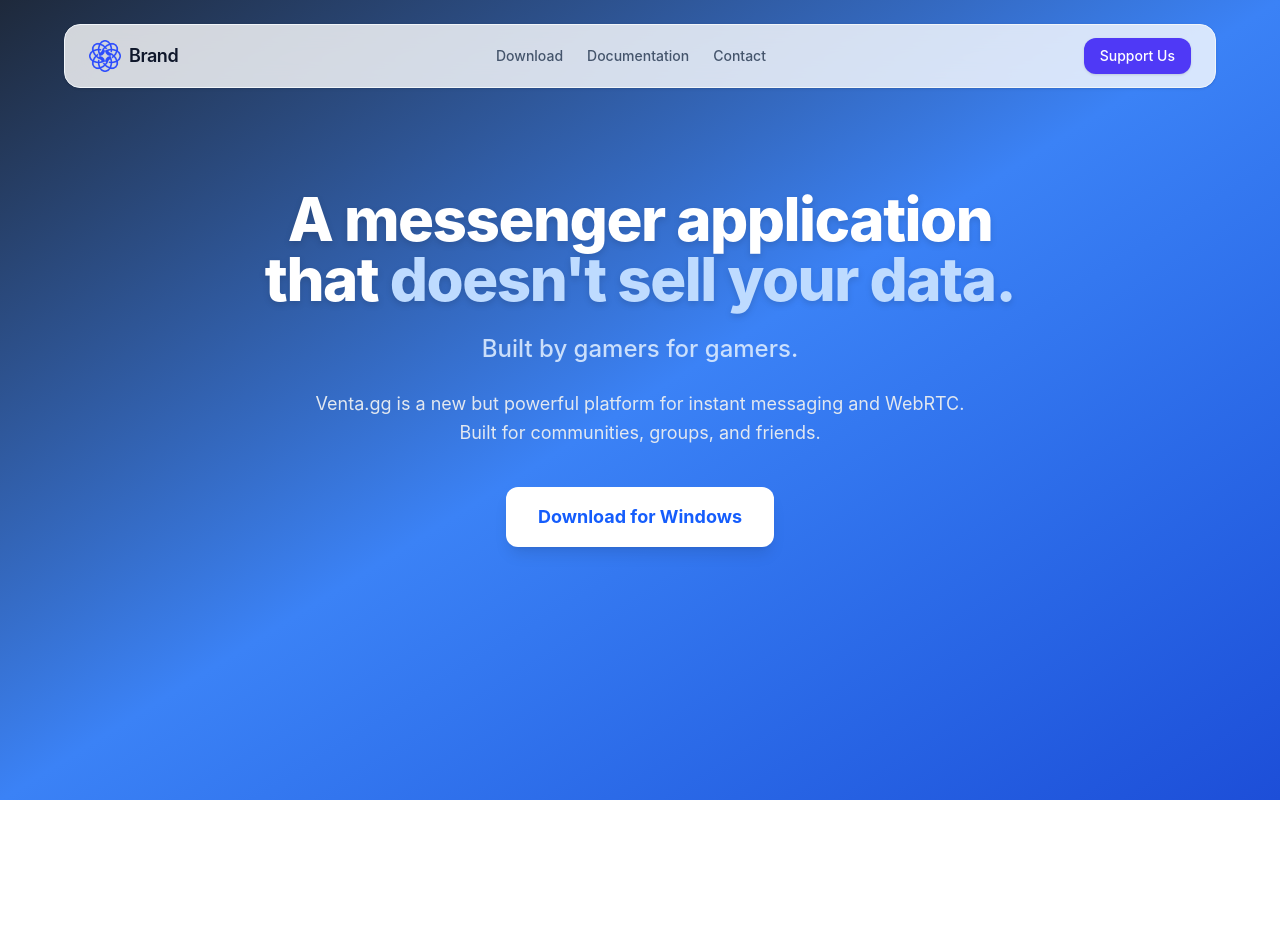
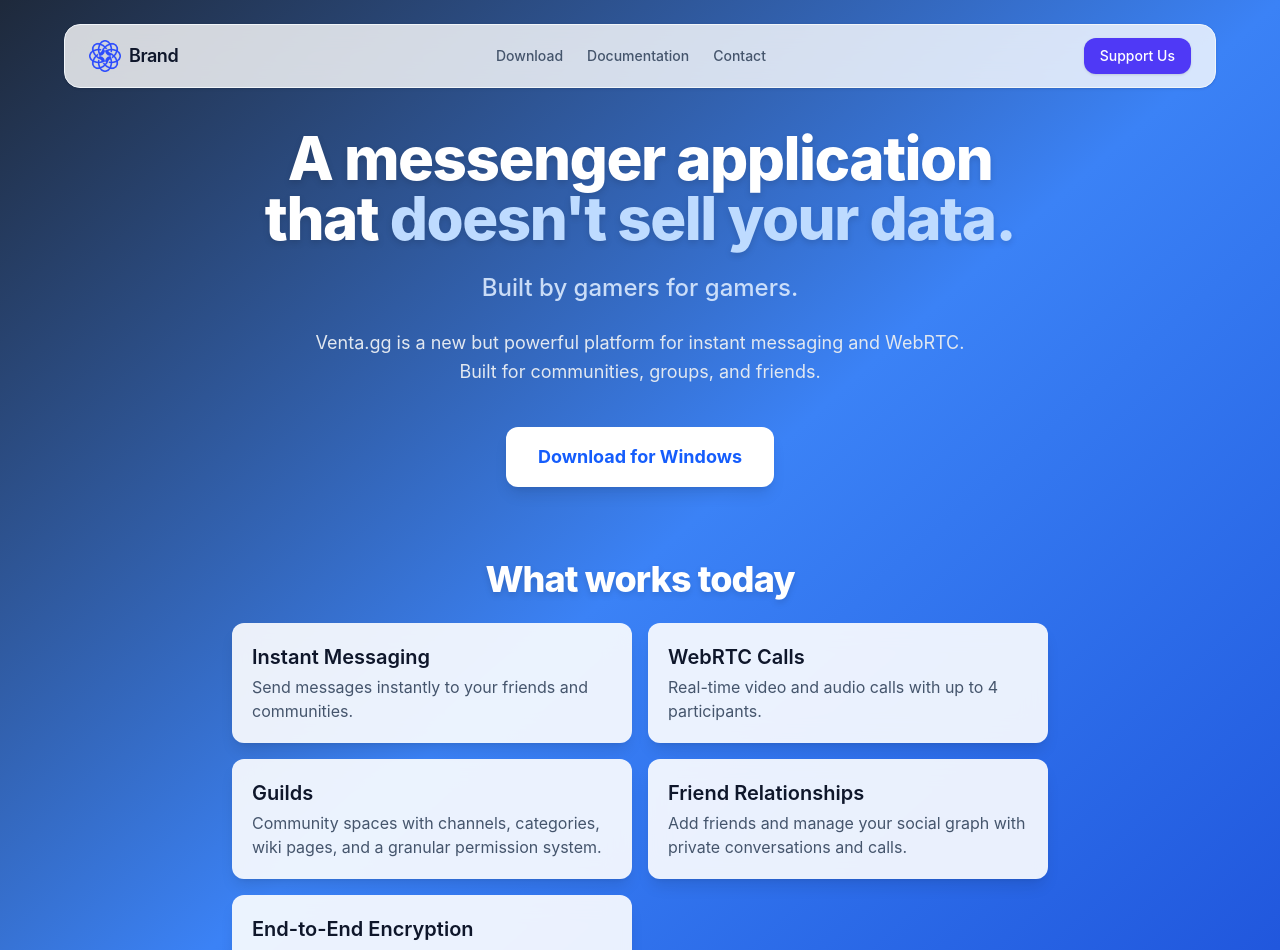
Before and after one commit to AlpineBits-ch/venta-landing, an Angular app: page / in a window 1280 px wide. Shown: the top 950 px of the page. Before the commit the page ends 800 px from the top, so only its background shows below. Built offline with nearby package versions, Linux system fonts and the light colour scheme.

Commit message:
feat: add cards

```diff
--- a/src/app/app.html
+++ b/src/app/app.html
@@ -1,11 +1,11 @@
-<div class="w-screen h-screen bg-gradient-to-br from-[#1e293b] via-[#3b82f6] to-[#1d4ed8] relative overflow-hidden flex flex-col justify-between">
-  <!-- Subtle background glow effect -->
+<div class="min-h-screen bg-gradient-to-br from-[#1e293b] via-[#3b82f6] to-[#1d4ed8] relative overflow-y-auto flex flex-col justify-between">
+
   <div class="absolute inset-0 bg-[radial-gradient(circle_at_top,_var(--tw-gradient-stops))] from-white/10 via-transparent to-transparent pointer-events-none"></div>
 
-  <app-header class="z-10"></app-header>
+  <app-header class="z-50"></app-header>
 
-  <!-- Centered content wrapper -->
-  <div class="flex-1 flex flex-col justify-center items-center px-6 sm:px-10 z-10 max-w-4xl mx-auto text-center gap-6">
+
+  <div class="flex-1 flex flex-col justify-center items-center px-6 sm:px-10 z-10 max-w-4xl mx-auto text-center gap-6 pt-32 pb-12">
 
     <h1 class="text-4xl sm:text-6xl font-extrabold text-white tracking-tight drop-shadow-md">
       A messenger application that <span class="text-blue-200">doesn't sell your data.</span>
@@ -25,10 +25,42 @@
           Download for Windows
         </button>
       </a>
+    </div>
+
+    <h1 class="text-2xl sm:text-4xl font-extrabold text-white tracking-tight drop-shadow-md mt-12">
+      What works today
+    </h1>
+
+    <div class="grid grid-cols-1 sm:grid-cols-2 gap-4 w-full">
+
+      <div class="bg-white/90 p-5 rounded-xl shadow-lg backdrop-blur-md text-left h-full flex flex-col">
+        <h2 class="text-xl font-semibold text-slate-900">Instant Messaging</h2>
+        <p class="text-slate-600 mt-1 flex-1">Send messages instantly to your friends and communities.</p>
+      </div>
+
+      <div class="bg-white/90 p-5 rounded-xl shadow-lg backdrop-blur-md text-left h-full flex flex-col">
+        <h2 class="text-xl font-semibold text-slate-900">WebRTC Calls</h2>
+        <p class="text-slate-600 mt-1 flex-1">Real-time video and audio calls with up to 4 participants.</p>
+      </div>
+
+      <div class="bg-white/90 p-5 rounded-xl shadow-lg backdrop-blur-md text-left h-full flex flex-col">
+        <h2 class="text-xl font-semibold text-slate-900">Guilds</h2>
+        <p class="text-slate-600 mt-1 flex-1">Community spaces with channels, categories, wiki pages, and a granular permission system.</p>
+      </div>
+
+      <div class="bg-white/90 p-5 rounded-xl shadow-lg backdrop-blur-md text-left h-full flex flex-col">
+        <h2 class="text-xl font-semibold text-slate-900">Friend Relationships</h2>
+        <p class="text-slate-600 mt-1 flex-1">Add friends and manage your social graph with private conversations and calls.</p>
+      </div>
+
+      <div class="bg-white/90 p-5 rounded-xl shadow-lg backdrop-blur-md text-left h-full flex flex-col">
+        <h2 class="text-xl font-semibold text-slate-900">End-to-End Encryption</h2>
+        <p class="text-slate-600 mt-1 flex-1">All private messages and calls are encrypted via MLS - no one but you and your friends can read them.</p>
+      </div>
 
     </div>
 
   </div>
 
-  <div class="h-16"></div>
+  <div class="h-12 w-full"></div>
 </div>
```
